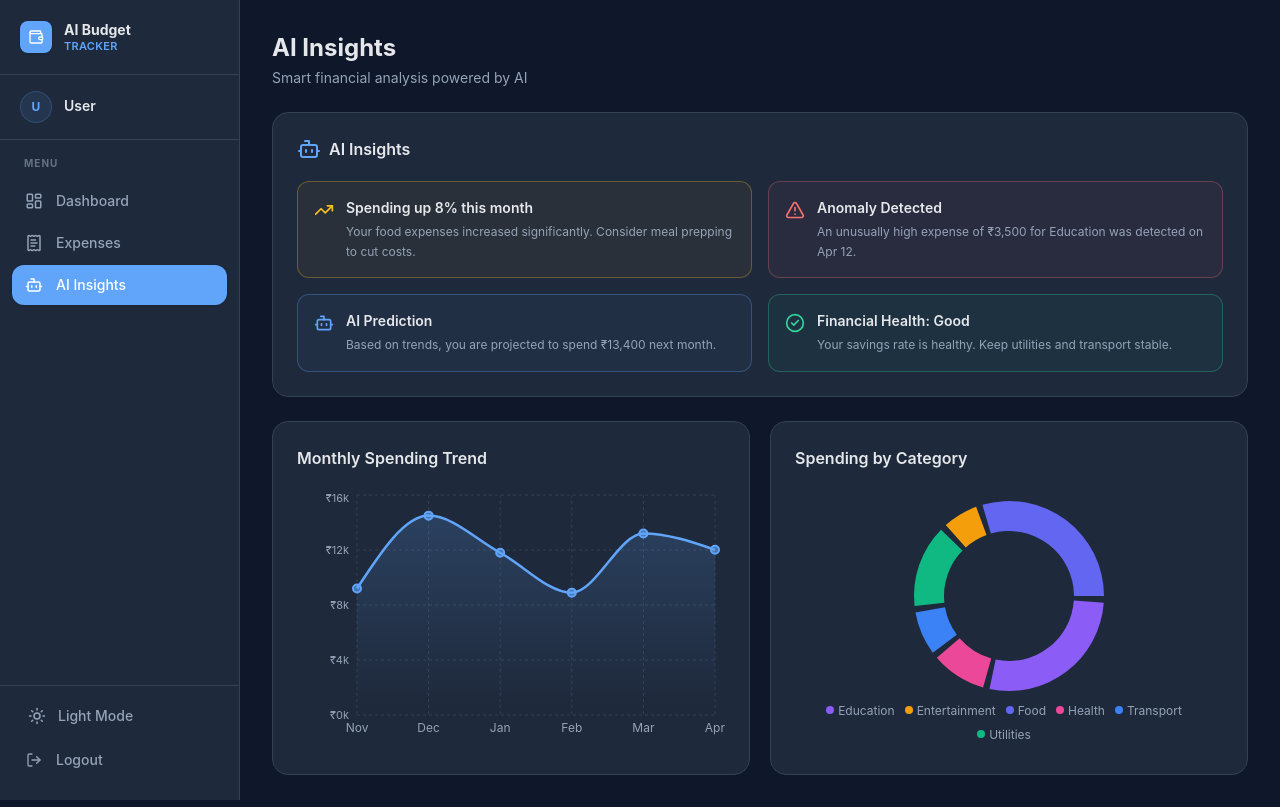
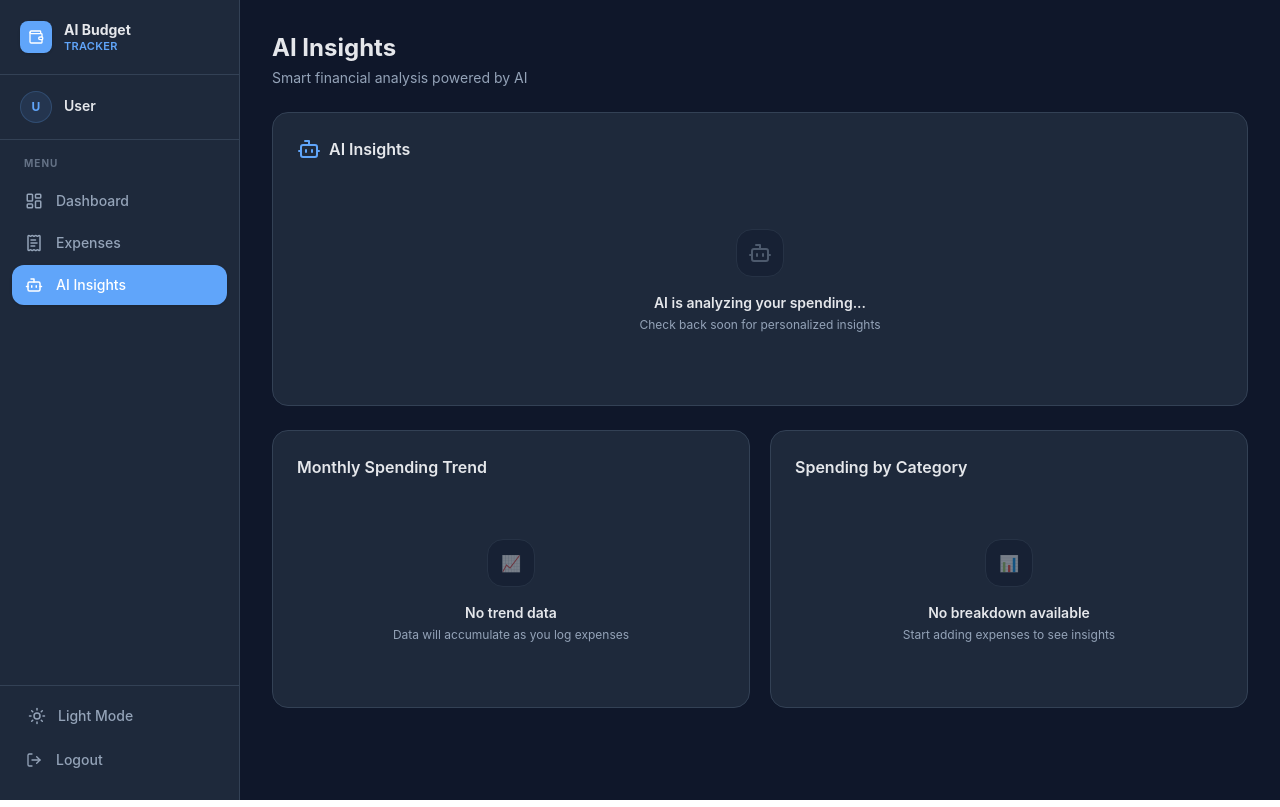
Before and after one commit to majestickrrish/AI-budget-tracker, a React (Vite) app in the folder client/: page /insights in a window 1280 px wide. Built offline with nearby package versions, Linux system fonts and the light colour scheme; sample sign-in values are in the browser's storage.

Commit message:
Merged latest expense-api into expense-ui

```diff
--- a/client/src/components/InsightCards.jsx
+++ b/client/src/components/InsightCards.jsx
@@ -1,34 +1,26 @@
-import { dummyInsights } from '../data/dummyData';
 import { Bot, TrendingUp, AlertTriangle, CheckCircle2 } from 'lucide-react';
 
-const colorMap = {
-  warning: 'border-warning/30 bg-warning/5 hover:border-warning/50',
-  danger: 'border-danger/30 bg-danger/5 hover:border-danger/50',
-  primary: 'border-primary/30 bg-primary/5 hover:border-primary/50',
-  success: 'border-success/30 bg-success/5 hover:border-success/50',
-};
+const InsightCards = ({ insights = [] }) => {
+  const hasInsights = insights && insights.length > 0;
 
-const iconMap = {
-  1: <TrendingUp size={20} className="text-warning" />,
-  2: <AlertTriangle size={20} className="text-danger" />,
-  3: <Bot size={20} className="text-primary" />,
-  4: <CheckCircle2 size={20} className="text-success" />,
-};
-
-const InsightCards = () => (
+  return (
     <div className="bg-card border border-border-default rounded-2xl p-6">
       <div className="flex items-center gap-2 mb-5">
         <Bot size={24} className="text-primary" />
         <h3 className="text-text-default font-semibold text-base">AI Insights</h3>
       </div>
+
+      {hasInsights ? (
         <div className="grid grid-cols-1 sm:grid-cols-2 gap-4">
-      {dummyInsights.map((insight) => (
+          {insights.map((insight) => (
             <div
               key={insight.id}
-          className={`border rounded-xl p-4 transition-all duration-200 cursor-default ${colorMap[insight.color]}`}
+              className="border border-border-default bg-background/50 rounded-xl p-4 transition-all duration-200"
             >
               <div className="flex items-start gap-3">
-            <span className="mt-0.5">{iconMap[insight.id]}</span>
+                <div className="mt-0.5 p-1.5 rounded-lg bg-primary/10 text-primary">
+                  <Bot size={18} />
+                </div>
                 <div>
                   <p className="text-sm font-semibold text-text-default mb-1">{insight.title}</p>
                   <p className="text-xs text-text-secondary leading-relaxed">{insight.description}</p>
@@ -37,7 +29,17 @@ const InsightCards = () => (
             </div>
           ))}
         </div>
+      ) : (
+        <div className="flex flex-col items-center justify-center py-12 text-center">
+          <div className="w-12 h-12 rounded-2xl bg-background border border-border-default flex items-center justify-center mb-4 opacity-40">
+            <Bot size={24} className="text-text-secondary" />
+          </div>
+          <p className="text-sm font-semibold text-text-default">AI is analyzing your spending...</p>
+          <p className="text-xs text-text-secondary mt-1">Check back soon for personalized insights</p>
+        </div>
+      )}
     </div>
   );
+};
 
 export default InsightCards;
--- a/client/src/components/SpendingLineChart.jsx
+++ b/client/src/components/SpendingLineChart.jsx
@@ -1,53 +1,60 @@
 import {
-  LineChart, Line, XAxis, YAxis, CartesianGrid,
+  XAxis, YAxis, CartesianGrid,
   Tooltip, ResponsiveContainer, Area, AreaChart,
 } from 'recharts';
-import { monthlyTrendData } from '../data/dummyData';
 
-const CustomTooltip = ({ active, payload, label }) => {
-  if (active && payload && payload.length) {
+const SpendingLineChart = ({ data = [] }) => {
+  const hasData = data && data.length > 0;
+
   return (
-      <div className="bg-card border border-border-default rounded-xl px-4 py-3 shadow-xl">
-        <p className="text-text-secondary text-xs mb-1">{label}</p>
-        <p className="text-primary font-bold">₹{payload[0].value.toLocaleString()}</p>
-      </div>
-    );
-  }
-  return null;
-};
+    <div className="bg-card border border-border-default rounded-2xl p-6 h-full flex flex-col">
+      <h3 className="text-text-default font-semibold text-base mb-5">Monthly Spending Trend</h3>
 
-const SpendingLineChart = () => (
-  <div className="bg-card border border-border-default rounded-2xl p-6">
-    <h3 className="text-text-default font-semibold text-base mb-5">Monthly Spending Trend</h3>
+      {hasData ? (
         <ResponsiveContainer width="100%" height={260}>
-      <AreaChart data={monthlyTrendData} margin={{ top: 5, right: 10, left: 0, bottom: 5 }}>
+          <AreaChart data={data} margin={{ top: 5, right: 10, left: 0, bottom: 5 }}>
             <defs>
               <linearGradient id="spendingGradient" x1="0" y1="0" x2="0" y2="1">
-            <stop offset="5%" stopColor="var(--primary)" stopOpacity={0.3} />
-            <stop offset="95%" stopColor="var(--primary)" stopOpacity={0} />
+                <stop offset="5%" stopColor="#D85A30" stopOpacity={0.3} />
+                <stop offset="95%" stopColor="#D85A30" stopOpacity={0} />
               </linearGradient>
             </defs>
-        <CartesianGrid strokeDasharray="3 3" stroke="var(--border)" />
-        <XAxis dataKey="month" tick={{ fill: 'var(--text-secondary)', fontSize: 12 }} axisLine={false} tickLine={false} />
-        <YAxis
-          tick={{ fill: 'var(--text-secondary)', fontSize: 11 }}
+            <CartesianGrid strokeDasharray="3 3" stroke="rgba(0,0,0,0.05)" />
+            <XAxis
+              dataKey="month"
+              tick={{ fill: '#73726c', fontSize: 12 }}
               axisLine={false}
               tickLine={false}
-          tickFormatter={(v) => `₹${(v / 1000).toFixed(0)}k`}
             />
-        <Tooltip content={<CustomTooltip />} />
+            <YAxis
+              tick={{ fill: '#73726c', fontSize: 11 }}
+              axisLine={false}
+              tickLine={false}
+              tickFormatter={(v) => `₹${v}`}
+            />
+            <Tooltip />
             <Area
               type="monotone"
               dataKey="spending"
-          stroke="var(--primary)"
+              stroke="#D85A30"
               strokeWidth={2.5}
               fill="url(#spendingGradient)"
-          dot={{ fill: 'var(--primary)', strokeWidth: 2, r: 4 }}
-          activeDot={{ r: 6, fill: 'var(--primary-hover)' }}
+              dot={{ fill: '#D85A30', strokeWidth: 2, r: 4 }}
+              activeDot={{ r: 6, fill: '#D85A30' }}
             />
           </AreaChart>
         </ResponsiveContainer>
+      ) : (
+        <div className="flex-1 flex flex-col items-center justify-center text-center py-10">
+          <div className="w-12 h-12 rounded-2xl bg-background border border-border-default flex items-center justify-center mb-4 opacity-40">
+            📈
+          </div>
+          <p className="text-sm font-semibold text-text-default">No trend data</p>
+          <p className="text-xs text-text-secondary mt-1">Data will accumulate as you log expenses</p>
+        </div>
+      )}
     </div>
   );
+};
 
 export default SpendingLineChart;
--- a/client/src/components/SpendingPieChart.jsx
+++ b/client/src/components/SpendingPieChart.jsx
@@ -1,25 +1,17 @@
 import { PieChart, Pie, Cell, Tooltip, Legend, ResponsiveContainer } from 'recharts';
-import { categoryPieData } from '../data/dummyData';
 
-const CustomTooltip = ({ active, payload }) => {
-  if (active && payload && payload.length) {
+const SpendingPieChart = ({ data = [] }) => {
+  const hasData = data && data.length > 0;
+
   return (
-      <div className="bg-card border border-border-default rounded-xl px-4 py-3 shadow-xl">
-        <p className="text-text-default font-semibold">{payload[0].name}</p>
-        <p className="text-primary font-bold">₹{payload[0].value.toLocaleString()}</p>
-      </div>
-    );
-  }
-  return null;
-};
+    <div className="bg-card border border-border-default rounded-2xl p-6 h-full flex flex-col">
+      <h3 className="text-text-default font-semibold text-base mb-5">Spending by Category</h3>
 
-const SpendingPieChart = () => (
-  <div className="bg-card border border-border-default rounded-2xl p-6">
-    <h3 className="text-text-default font-semibold text-base mb-5">Spending by Category</h3>
+      {hasData ? (
         <ResponsiveContainer width="100%" height={260}>
           <PieChart>
             <Pie
-          data={categoryPieData}
+              data={data}
               cx="50%"
               cy="50%"
               innerRadius={65}
@@ -27,11 +19,11 @@ const SpendingPieChart = () => (
               paddingAngle={4}
               dataKey="value"
             >
-          {categoryPieData.map((entry, index) => (
-            <Cell key={`cell-${index}`} fill={entry.color} strokeWidth={0} />
+              {data.map((entry, index) => (
+                <Cell key={`cell-${index}`} fill={entry.color || '#8884d8'} strokeWidth={0} />
               ))}
             </Pie>
-        <Tooltip content={<CustomTooltip />} />
+            <Tooltip />
             <Legend
               iconType="circle"
               iconSize={8}
@@ -39,7 +31,17 @@ const SpendingPieChart = () => (
             />
           </PieChart>
         </ResponsiveContainer>
+      ) : (
+        <div className="flex-1 flex flex-col items-center justify-center text-center py-10">
+          <div className="w-12 h-12 rounded-2xl bg-background border border-border-default flex items-center justify-center mb-4 opacity-40">
+            📊
+          </div>
+          <p className="text-sm font-semibold text-text-default">No breakdown available</p>
+          <p className="text-xs text-text-secondary mt-1">Start adding expenses to see insights</p>
+        </div>
+      )}
     </div>
   );
+};
 
 export default SpendingPieChart;
--- a/client/src/data/dummyData.js
+++ /dev/null
@@ -1,66 +0,0 @@
-// Dummy data for Phase 1 — replace with API calls in Phase 2
-
-export const dummyExpenses = [
-  { id: 1, description: 'Grocery Shopping', amount: 2400, category: 'Food', date: '2025-04-25' },
-  { id: 2, description: 'Netflix Subscription', amount: 649, category: 'Entertainment', date: '2025-04-23' },
-  { id: 3, description: 'Electricity Bill', amount: 1800, category: 'Utilities', date: '2025-04-20' },
-  { id: 4, description: 'Uber Rides', amount: 950, category: 'Transport', date: '2025-04-18' },
-  { id: 5, description: 'Gym Membership', amount: 1200, category: 'Health', date: '2025-04-15' },
-  { id: 6, description: 'Online Course', amount: 3500, category: 'Education', date: '2025-04-12' },
-  { id: 7, description: 'Restaurant Dinner', amount: 1400, category: 'Food', date: '2025-04-10' },
-  { id: 8, description: 'Spotify Premium', amount: 119, category: 'Entertainment', date: '2025-04-08' },
-];
-
-export const categoryPieData = [
-  { name: 'Food', value: 3800, color: '#6366f1' },
-  { name: 'Entertainment', value: 768, color: '#f59e0b' },
-  { name: 'Utilities', value: 1800, color: '#10b981' },
-  { name: 'Transport', value: 950, color: '#3b82f6' },
-  { name: 'Health', value: 1200, color: '#ec4899' },
-  { name: 'Education', value: 3500, color: '#8b5cf6' },
-];
-
-export const monthlyTrendData = [
-  { month: 'Nov', spending: 9200 },
-  { month: 'Dec', spending: 14500 },
-  { month: 'Jan', spending: 11800 },
-  { month: 'Feb', spending: 8900 },
-  { month: 'Mar', spending: 13200 },
-  { month: 'Apr', spending: 12018 },
-];
-
-export const dummyInsights = [
-  {
-    id: 1,
-    icon: '📈',
-    title: 'Spending up 8% this month',
-    description: 'Your food expenses increased significantly. Consider meal prepping to cut costs.',
-    color: 'warning',
-  },
-  {
-    id: 2,
-    icon: '⚠️',
-    title: 'Anomaly Detected',
-    description: 'An unusually high expense of ₹3,500 for Education was detected on Apr 12.',
-    color: 'danger',
-  },
-  {
-    id: 3,
-    icon: '🤖',
-    title: 'AI Prediction',
-    description: 'Based on trends, you are projected to spend ₹13,400 next month.',
-    color: 'primary',
-  },
-  {
-    id: 4,
-    icon: '✅',
-    title: 'Financial Health: Good',
-    description: 'Your savings rate is healthy. Keep utilities and transport stable.',
-    color: 'success',
-  },
-];
-
-export const CATEGORIES = ['Food', 'Transport', 'Entertainment', 'Utilities', 'Health', 'Education', 'Shopping', 'Other'];
-
-export const totalSpending = dummyExpenses.reduce((sum, e) => sum + e.amount, 0);
-export const avgMonthlySpending = Math.round(monthlyTrendData.reduce((sum, m) => sum + m.spending, 0) / monthlyTrendData.length);
```
Lines whose indentation alone changed are shown as unchanged.
